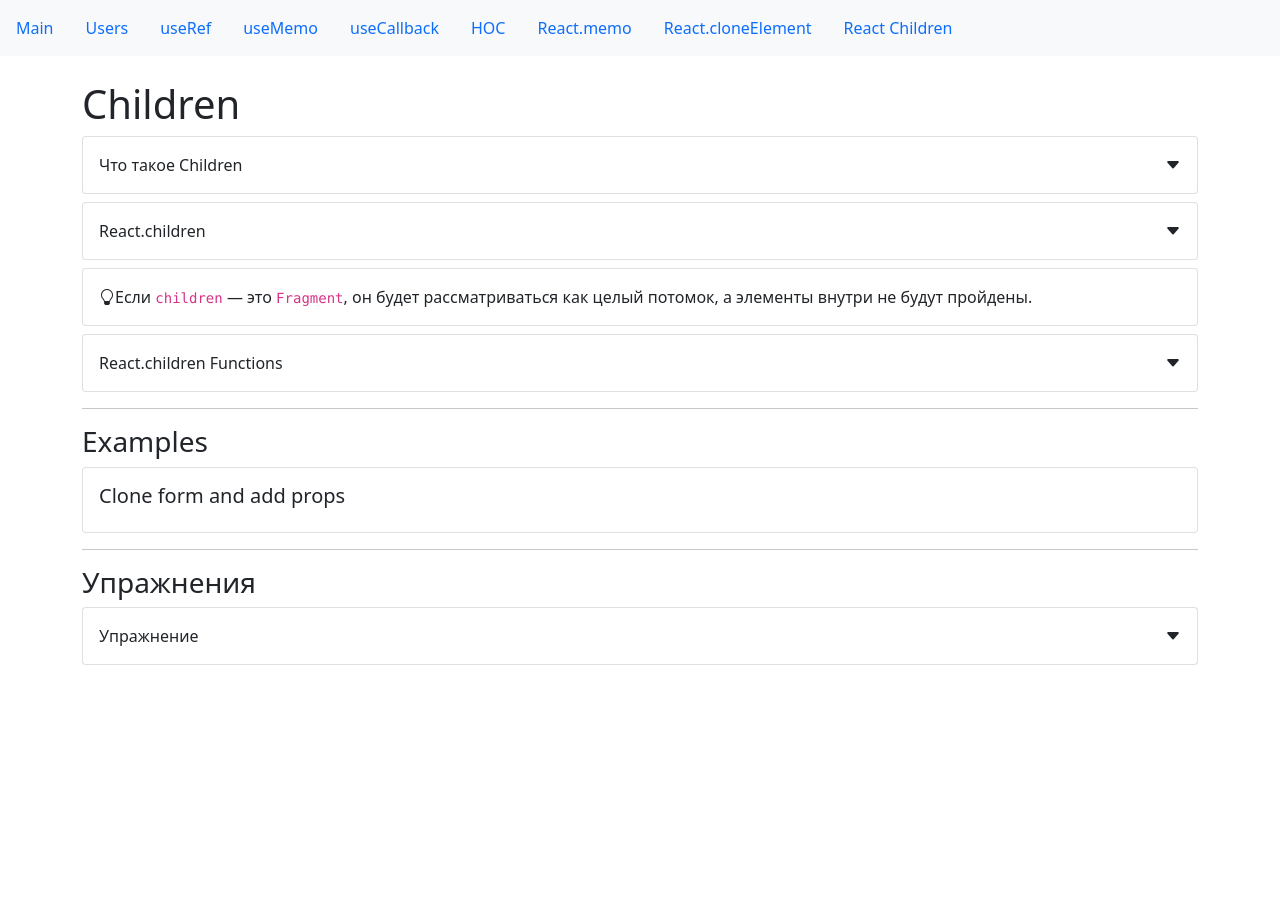
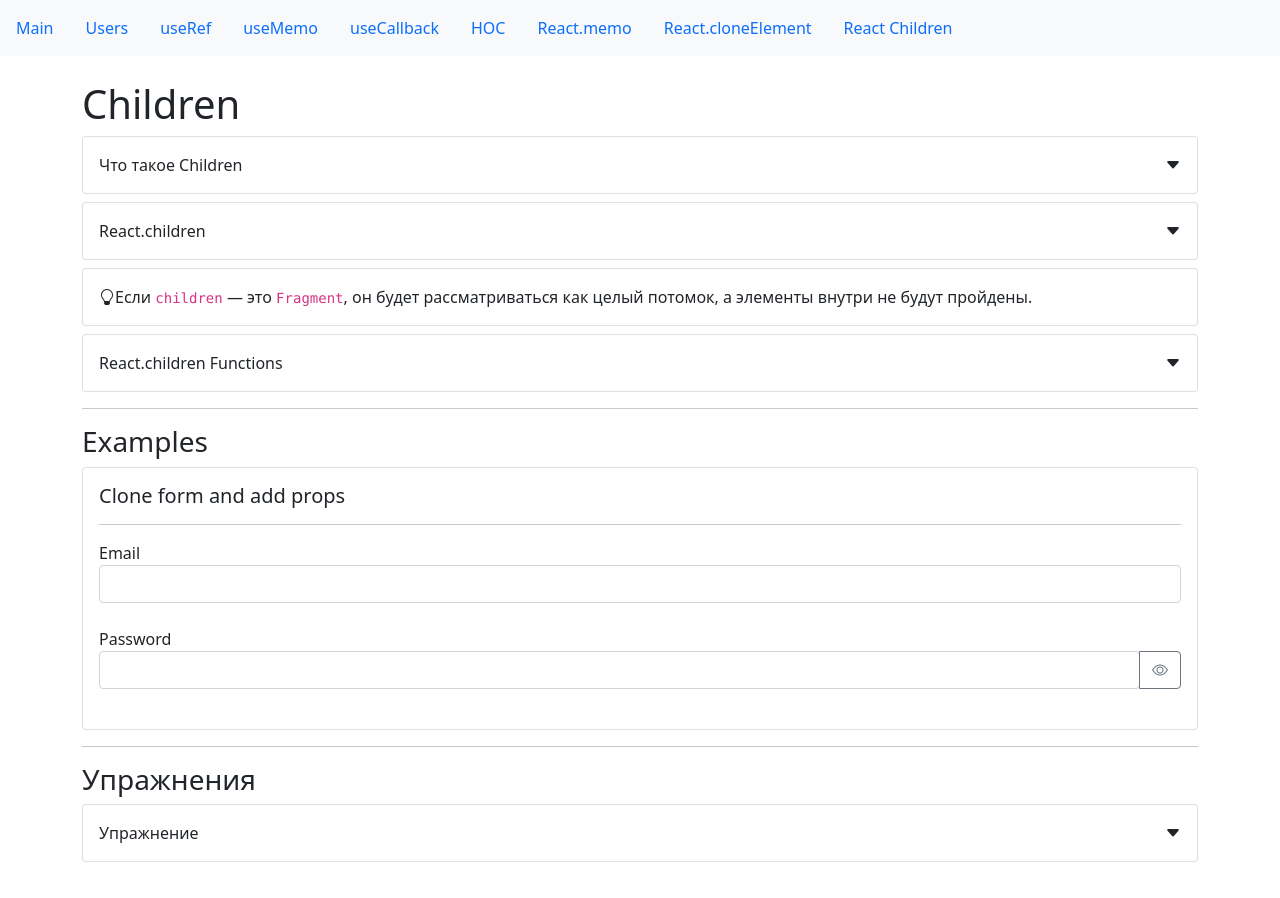
Before and after one commit to Dmitry27Zh/react-hooks, a React (Create React App) app: page /children in a window 1280 px wide. Shown: the top 898 px of the page. Before the commit the page ends 800 px from the top, so only its background shows below. Built offline with nearby package versions, Linux system fonts and the light colour scheme.

Commit message:
ReactChildrenExample

```diff
--- a/src/app/components/examples/children/reactChildrenExample.jsx
+++ b/src/app/components/examples/children/reactChildrenExample.jsx
@@ -1,10 +1,43 @@
-import React from "react";
+import React, { useEffect, useState } from "react";
 import CardWrapper from "../../common/Card";
 import SmallTitle from "../../common/typografy/smallTitle";
+import Divider from "../../common/divider";
+import TextField from "../../common/form/textField";
+import PropTypes from "prop-types";
+
+const FormComponent = ({ children }) => {
+    const [data, setData] = useState({});
+    useEffect(() => {
+        console.log(data);
+    }, [data]);
+    const handleChange = (change) => {
+        setData((prevState) => ({ ...prevState, ...change }));
+    };
+
+    return React.Children.map(children, (child) => {
+        const config = {
+            ...child.props,
+            onChange: handleChange,
+            value: data[child.name]
+        };
+
+        return React.cloneElement(child, config);
+    }); ;
+};
+
+FormComponent.propTypes = {
+    children: PropTypes.oneOfType([PropTypes.arrayOf(PropTypes.node), PropTypes.node])
+};
+
 const ReactChildrenExample = () => {
     return (
         <CardWrapper>
             <SmallTitle>Clone form and add props</SmallTitle>
+            <Divider />
+            <FormComponent>
+                <TextField name="email" label="Email" type="email"/>
+                <TextField name="password" label="Password" type="password"/>
+            </FormComponent>
         </CardWrapper>
     );
 };
```
